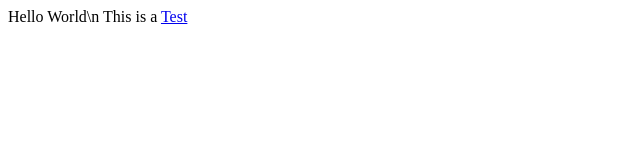
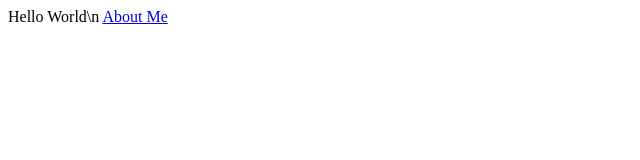
Before and after one commit to SevenLostLights/main, a plain HTML site: page index.html in a window 1280 px wide. Shown: the full height of the page, 0-640 px from the left. Drawn offline with Linux system fonts and the light colour scheme.

Commit message:
Added About Page

```diff
--- a/index.html
+++ b/index.html
@@ -1,2 +1,2 @@
 Hello World\n
-This is a <a href="https://youtube.com/">Test</a>
+<a href="https://sevenlostlights.github.io/main/about.html">About Me</a>
```
Also changed, not shown: about.html (added, +1 -0 lines).
